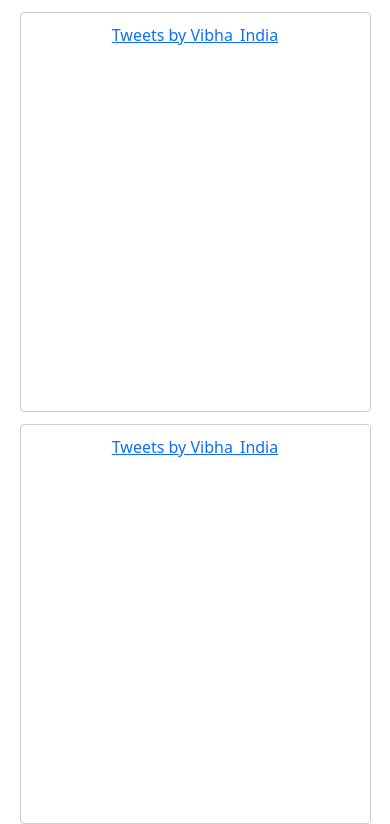
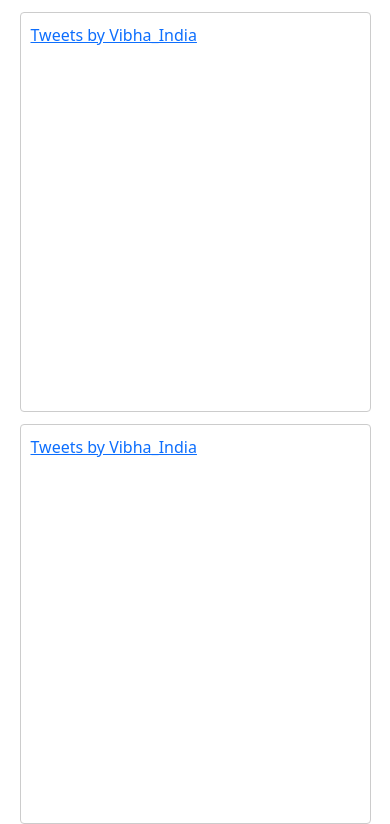
Before and after one commit to sachinrk835257/vibhaUpAwadh, a plain HTML site: page index.html in a window 390 px wide. Shown: the part 2167-2991 px from the top of the page. Drawn offline with nearby package versions, Linux system fonts and the light colour scheme; a web font is replaced by a local one.

Commit message:
Update responsive-css.css

```diff
--- a/css/responsive-css.css
+++ b/css/responsive-css.css
@@ -140,10 +140,7 @@
   }
 
   .social-accounts .card {
-
     max-width: 90vw;
-    align-items: center;
-    /* margin: auto; */
     margin-left: auto;
     /* justify-content: center; */
     /* margin-right: auto; */
```
